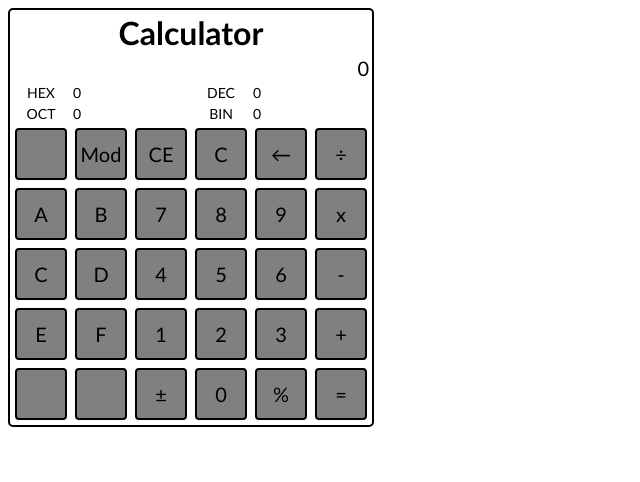
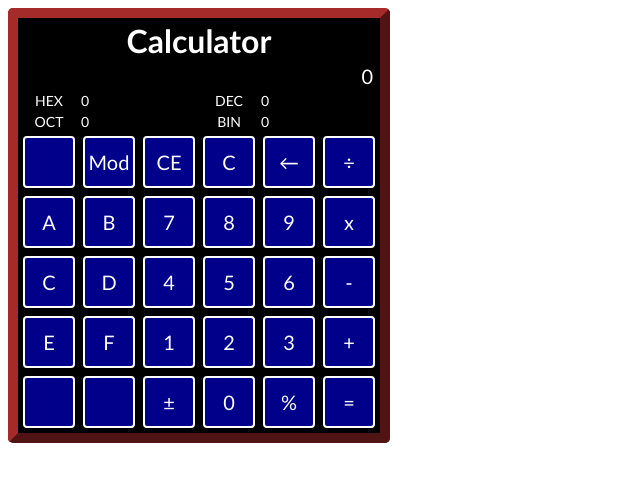
Before and after one commit to garyuu/calculator, a plain HTML site: page index.html in a window 1280 px wide. Shown: the whole page, without its empty margins (0-640 px from the left). Drawn offline with Linux system fonts and the light colour scheme.

Commit message:
Dark theme

```diff
--- a/theme.css
+++ b/theme.css
@@ -1,13 +1,14 @@
 body {
     font-family: Calibri;
+    color: white;
 }
 
 .panel {
-    border-style: double;
-    border-width: 2px;
-    border-color: black;
+    border-style: outset;
+    border-width: 10px;
+    border-color: brown;
     border-radius: 5px;
-    background-color: white;
+    background-color: black;
 }
 
 .panel_title {
@@ -19,6 +20,7 @@ body {
 .panel_display {
     font-size: 20px;
     text-align: right;
+    padding-right: 5px;
 }
 
 .panel_base_display_name {
@@ -37,7 +39,7 @@ body {
     border-style: solid;
     border-width: 2px;
     border-radius: 4px;
-    background-color: grey;
+    background-color: darkblue;
     width: 48px;
     height: 48px;
 }
```
